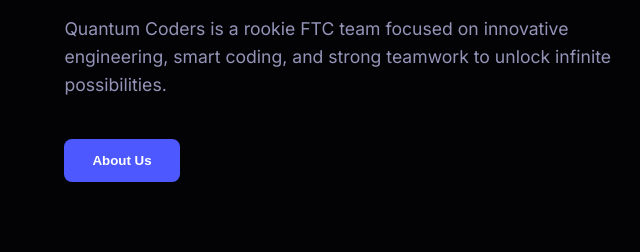
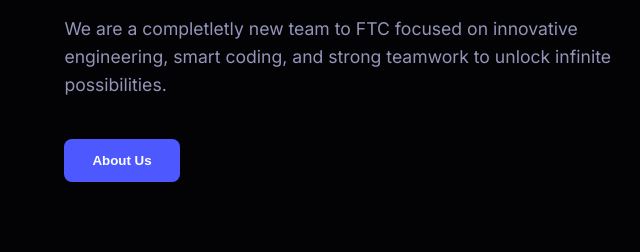
Before and after one commit to moomoothecowRL/Quantum-Coders-Website, a plain HTML site: page index.html in a window 1280 px wide. Shown: the part 334-586 px from the top of the page, 38-678 px from the left. Drawn offline with Linux system fonts and the light colour scheme.

Commit message:
edit index.html

```diff
--- a/index.html
+++ b/index.html
@@ -26,7 +26,7 @@
             <div class="hero-content">
 
                 <h1>Quantum Coders<span></span></h1>
-                <p>Quantum Coders is a rookie FTC team focused on innovative engineering, smart coding, and strong teamwork to unlock infinite possibilities.</p>
+                <p>We are a completletly new team to FTC focused on innovative engineering, smart coding, and strong teamwork to unlock infinite possibilities.</p>
                 <div class="hero-btns">
                     <button class="btn-primary" onclick="window.location.href='about.html'">About Us</button>
                 </div>
```
